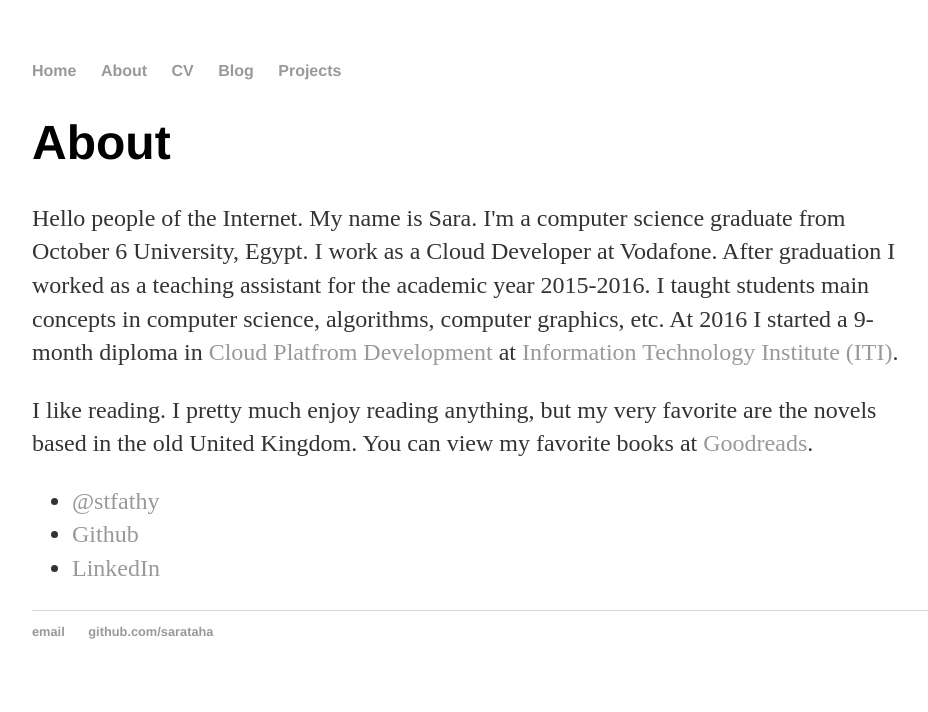
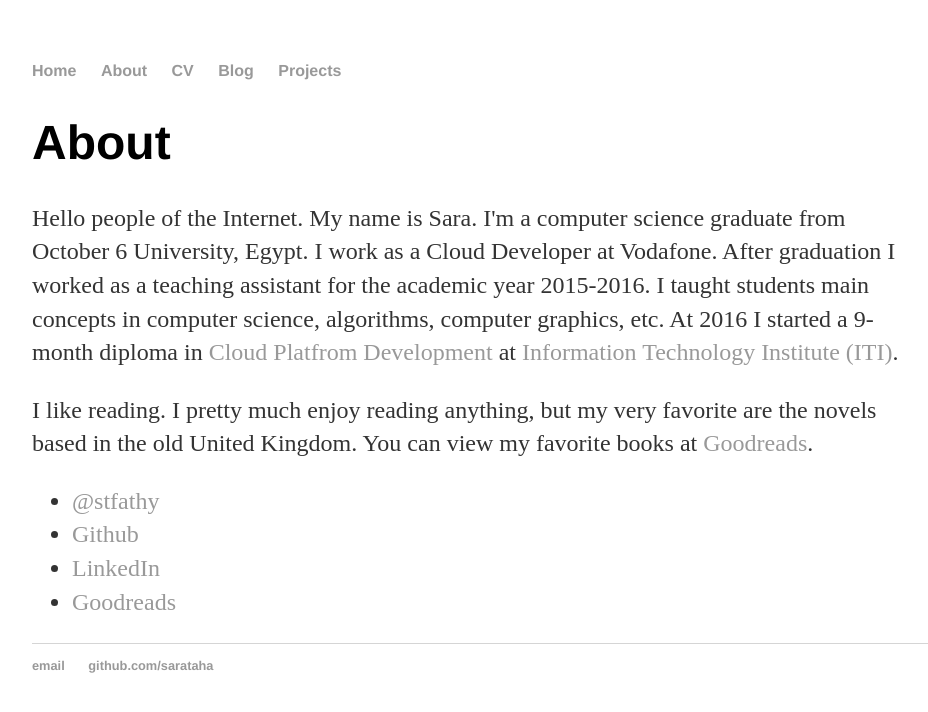
Before and after one commit to sarataha/sarataha.github.io, a Jekyll site: the page built from about/index.html, in a window 1280 px wide. Shown: the top 712 px of the page, without its empty margins (160-1088 px from the left). Built offline with Jekyll 4.4.1, drawn with Linux system fonts in a browser that asks for light colours.

```diff
--- a/about/index.html
+++ b/about/index.html
@@ -18,8 +18,9 @@
 			</p>
 
 			<ul class="contacts">
-				<li><a href="#">@stfathy</a></li>
-				<li><a href="#">Github</a></li>
-				<li><a href="#">LinkedIn</a></li>
+				<li><a href="https://twitter.com/stfathy">@stfathy</a></li>
+				<li><a href="https://github.com/sarataha">Github</a></li>
+				<li><a href="https://www.linkedin.com/in/sarazayat/">LinkedIn</a></li>
+				<li><a href="https://www.goodreads.com/user/show/10599698-sara">Goodreads</a>
 				</ul>
 		</div>
```
